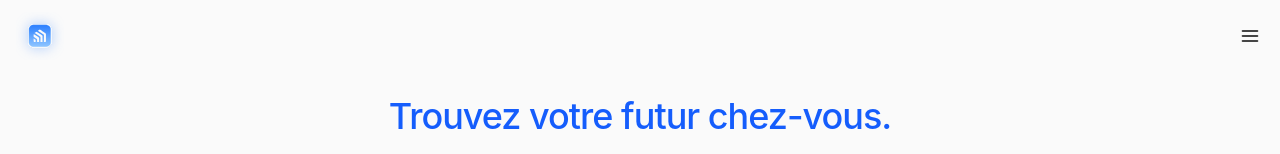
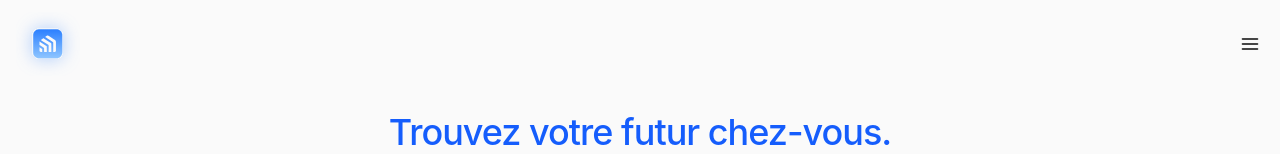
Before and after one commit to TheoSks/Design-PFE-, a Next.js app: page / in a window 1280 px wide. Shown: the top 154 px of the page. Built offline with nearby package versions, Linux system fonts and the light colour scheme.

Commit message:
Set logo size to 64px (sm)

```diff
--- a/src/components/ui/Logo/Logo.tsx
+++ b/src/components/ui/Logo/Logo.tsx
@@ -6,7 +6,7 @@ interface LogoProps {
 }
 
 export function Logo({ size = "md", className }: LogoProps) {
-  const iconSize = { sm: 48, md: 64, lg: 80 }[size];
+  const iconSize = { sm: 64, md: 80, lg: 96 }[size];
 
   return (
     <span
```
